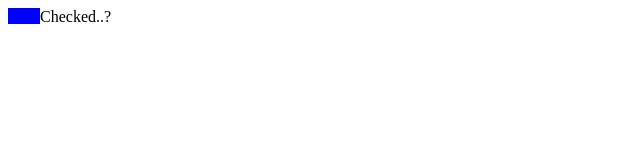
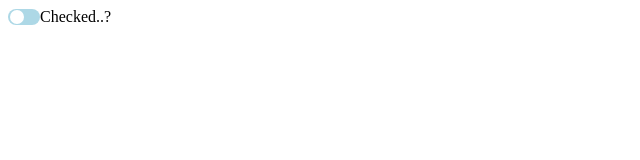
Before and after one commit to JohnKenny/toggle_buttons, a plain HTML site: page index.html in a window 1280 px wide. Shown: the full height of the page, 0-640 px from the left. Drawn offline with Linux system fonts and the light colour scheme.

Commit message:
added toggle effect on click

```diff
--- a/styles.css
+++ b/styles.css
@@ -6,14 +6,34 @@ input[type="checkbox"].toggle {
 }
 
 input[type="checkbox"].toggle + label {
+    position: relative;
     display: flex;
+    align-items: center;
 }
 
 input[type="checkbox"].toggle + label::before {
     content: "";
     width: 2em;
     height: 1em;
-    background-color: blue;
+    background-color: lightblue;
+    border-radius: 1em;
+}
+
+input[type="checkbox"].toggle + label::after {
+    position: absolute;
+    left: .1em;
+    content: "";
+    width: .9em;
+    height: .9em;
+    background-color: white;
+    border-radius: 1em;
+    margin-right: .25em;
+}
+
+input[type="checkbox"].toggle:checked + label::after {
+    transform: translateX(100%);
+    background-color: orangered;
+
 }
 
 input[type="checkbox"].toggle:checked + label {
```
